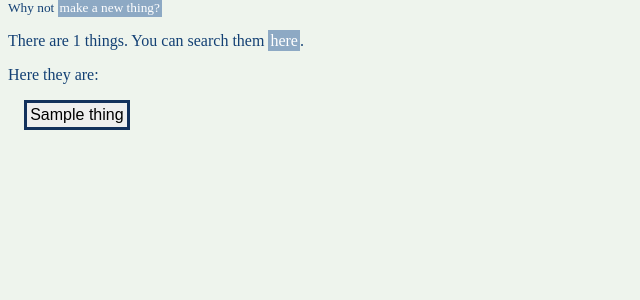
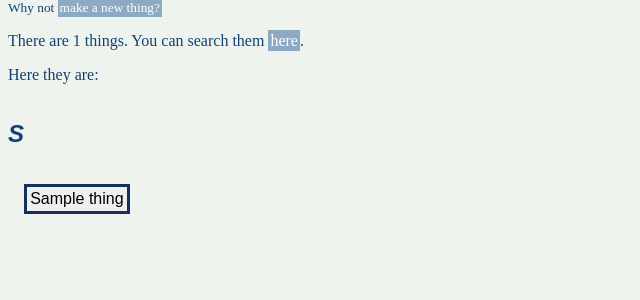
Before and after one commit to physi3/thingreview, a Django app: page /things/ in a window 1280 px wide. Shown: the part 88-388 px from the top of the page, without its empty margins (0-640 px from the left). Run offline with Django 3.2, Linux system fonts and the light colour scheme; tables that the repository leaves empty hold one stand-in row (values such as "Sample post").

Commit message:
Add first-character indexing on things page

```diff
--- a/static/css/style.css
+++ b/static/css/style.css
@@ -66,6 +66,16 @@ ul {
     border: 0.2em solid;
 }
 
+.thing-container {
+    display: flex;
+    flex-direction: column;
+}
+
+.thing-letter-container {
+    display: flex;
+    flex-wrap: wrap;
+}
+
 .reviews {
     display: grid;
     grid-column-gap: 1em;
--- a/things/templates/things/things.html
+++ b/things/templates/things/things.html
@@ -5,7 +5,12 @@
     <small>Why not <a href="{% url 'things:make_thing' %}">make a new thing?</a></small>
     <p>There are {{ things|length }} things. You can search them <a href="{% url 'things:search' %}">here</a>.</p>
     <p>Here they are:</p>
-    {% for thing in things %}
+    <div class="thing-container">
+        {% regroup things|dictsort:"name" by name.0 as letter_list %}
+        {% for letter in letter_list %}
+            <h2>{{ letter.grouper }}</h2>
+            <div class="thing-letter-container">
+                {% for thing in letter.list %}
                     <div class="thing">
                         <button class="thing-button" onclick="thingContent(this)" title="Open/Close">{{ thing.name }}</button>
                         <div class="thing-content">
@@ -20,4 +25,7 @@
                         </div>
                     </div>
                 {% endfor %}
+            </div>
+        {% endfor %}
+    </div>
 {% endblock %}
```
Lines whose indentation alone changed are shown as unchanged.
